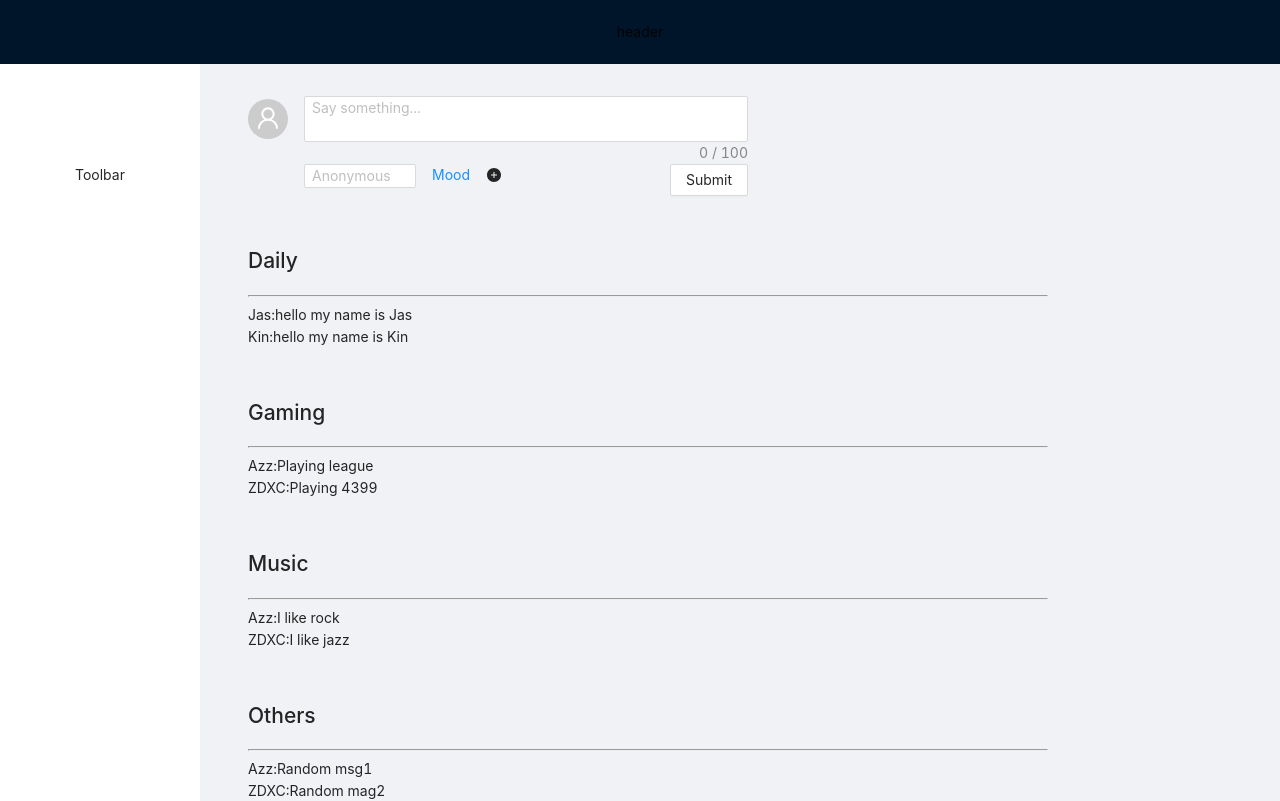
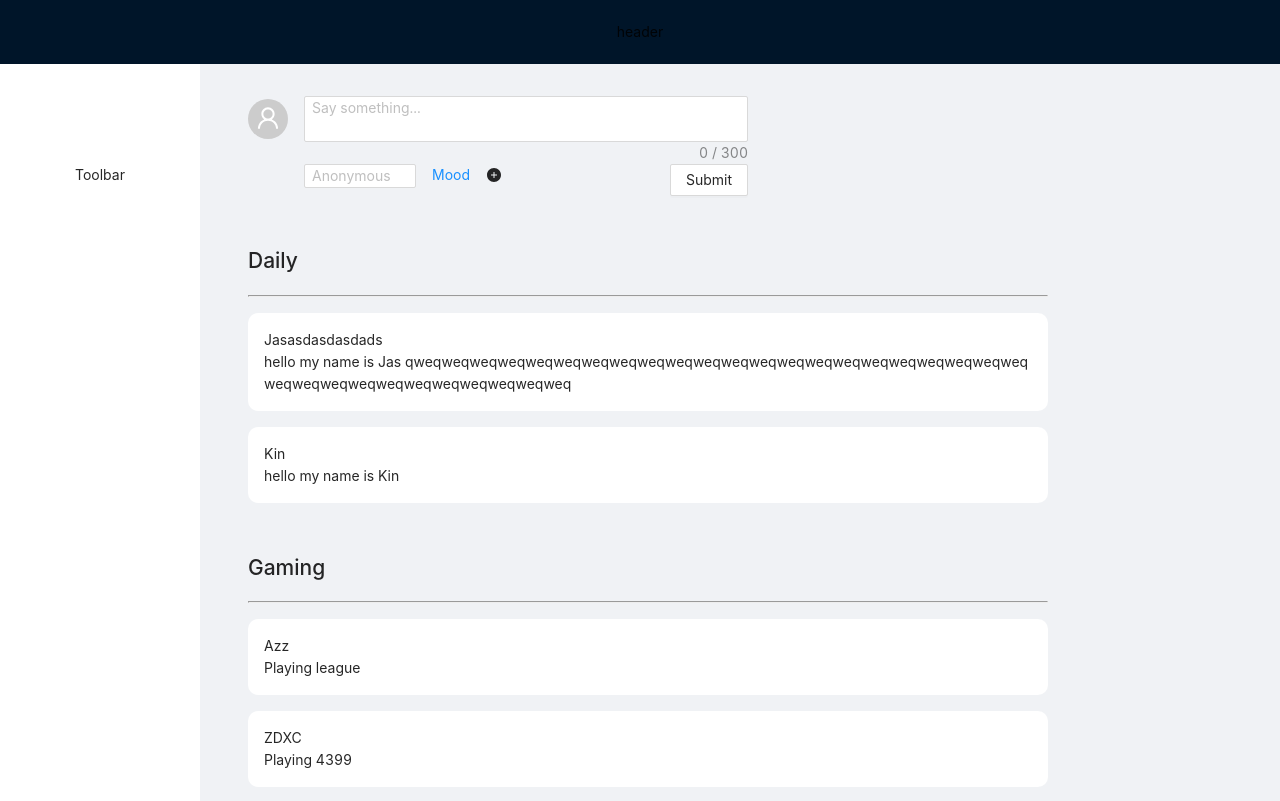
Before and after one commit to quzhiwei/React-Blog, a React (Create React App) app in the folder frontend/app/: page / in a window 1280 px wide. Shown: the top 801 px of the page. Built offline with nearby package versions, Linux system fonts and the light colour scheme.

Commit message:
changed design of the blog container, confirmed the behavior of blog within the container

```diff
--- a/frontend/app/package.json
+++ b/frontend/app/package.json
@@ -12,6 +12,7 @@
     "@types/react": "^18.0.0",
     "@types/react-dom": "^18.0.0",
     "antd": "^4.20.4",
+    "moment": "^2.29.3",
     "react": "^18.1.0",
     "react-dom": "^18.1.0",
     "react-redux": "^8.0.1",
--- a/frontend/app/src/components/Blog/Blog/Blog.tsx
+++ b/frontend/app/src/components/Blog/Blog/Blog.tsx
@@ -3,10 +3,12 @@ import style from "./index.module.scss";
 export default class Blog extends Component<any> {
   render() {
     const { user, content } = this.props.blog;
-    const { app } = style;
+    const { blog } = style;
     return (
-      <div className={app}>
-        {user}:{content}
+      <div className={blog}>
+        {user}
+        <br />
+        {content}
       </div>
     );
   }
--- a/frontend/app/src/components/Blog/Blog/index.module.scss
+++ b/frontend/app/src/components/Blog/Blog/index.module.scss
@@ -1,5 +1,10 @@
-.app {
+.blog {
   text-align: left;
-  margin-left: 3rem;
+  margin: 1rem 0 0 3rem;
   width: 800px;
+  background-color: white;
+  padding:1rem;
+  border-radius: 10px;
+  overflow-x: hidden;
+  word-break: break-all;
 }
--- a/frontend/app/src/components/Blog/NewBlog/NewBlog.tsx
+++ b/frontend/app/src/components/Blog/NewBlog/NewBlog.tsx
@@ -76,7 +76,7 @@ export default class NewBlog extends Component<any>{
           <TextArea
             value={blogContent}
             showCount={true}
-            maxLength={100}
+            maxLength={300}
             style={{ width: 500, margin: "auto" }}
             placeholder="Say something..."
             autoSize={{ minRows: 2, maxRows: 6 }}
--- a/frontend/app/src/components/Section/index.module.scss
+++ b/frontend/app/src/components/Section/index.module.scss
@@ -5,7 +5,7 @@
 }
 
 .section {
-  margin-top: 3rem;
+  margin: 3rem 0;
 }
 
 .sectionHeader{
--- a/frontend/app/src/containers/BlogContainer/BlogContainer.tsx
+++ b/frontend/app/src/containers/BlogContainer/BlogContainer.tsx
@@ -15,8 +15,8 @@ export default class BlogContainer extends Component {
         key: "Daily",
         value: [
           {
-            user: "Jas",
-            content: "hello my name is Jas ",
+            user: "Jasasdasdasdads",
+            content: "hello my name is Jas qweqweqweqweqweqweqweqweqweqweqweqweqweqweqweqweqweqweqweqweqweqweqweqweqweqweqweqweqweqweqweqweqweq",
           },
           {
             user: "Kin",
```
Also changed, not shown: 1 other file (tests, documents, lock files or other folders).
